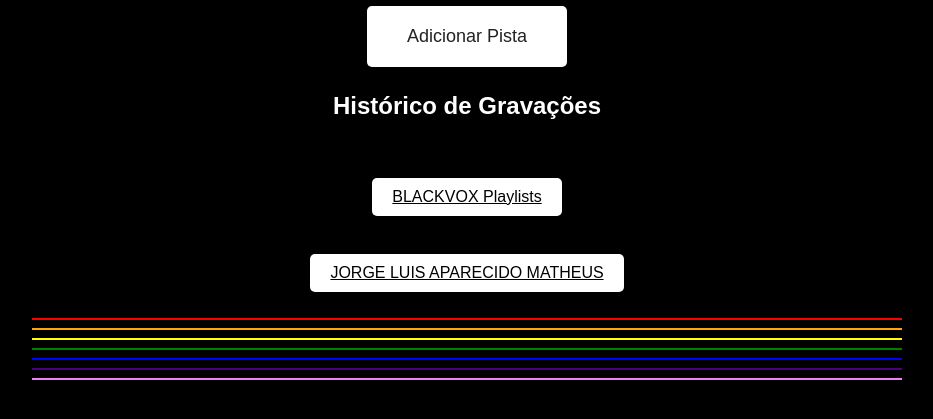
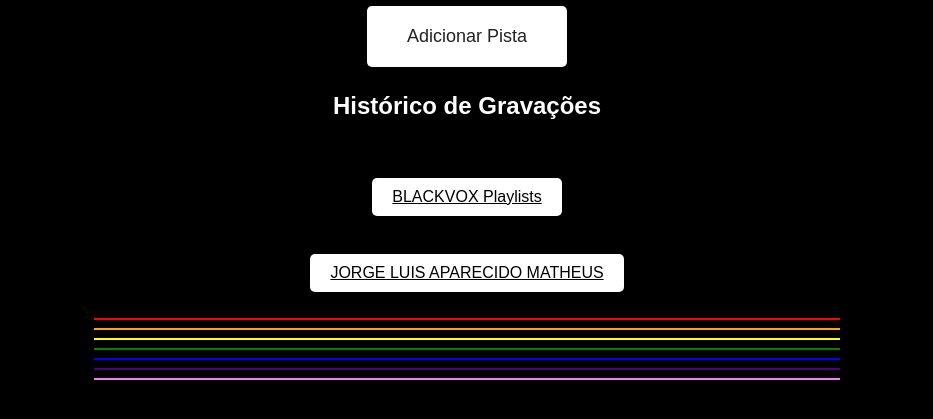
Before and after one commit to jorgedersumatheus/home, a website: page BLACKVOX_Gravador.html in a window 1280 px wide. Shown: the part 99-518 px from the top of the page, without its empty margins (173-1106 px from the left). Drawn offline with Linux system fonts and the light colour scheme.

Commit message:
Update BLACKVOX_Gravador.html

```diff
--- a/BLACKVOX_Gravador.html
+++ b/BLACKVOX_Gravador.html
@@ -118,13 +118,13 @@
 		margin-top: 20px; color: black;">JORGE LUIS APARECIDO MATHEUS</a>
     </center><br>
 
-<hr color=#FF0000 width="70%" align="center" height="20%">
-<hr color=#FFA500 width="70%" align="center" height="20%">
-<hr color=#FFFF00 width="70%" align="center" height="20%">
-<hr color=#008000 width="70%" align="center" height="20%">
-<hr color=#0000FF width="70%" align="center" height="20%">
-<hr color=#4B0082 width="70%" align="center" height="20%">
-<hr color=#EE82EE width="70%" align="center" height="20%">
+<hr color=#FF0000 width="60%" align="center" height="20%">
+<hr color=#FFA500 width="60%" align="center" height="20%">
+<hr color=#FFFF00 width="60%" align="center" height="20%">
+<hr color=#008000 width="60%" align="center" height="20%">
+<hr color=#0000FF width="60%" align="center" height="20%">
+<hr color=#4B0082 width="60%" align="center" height="20%">
+<hr color=#EE82EE width="60%" align="center" height="20%">
 	<br>
 
     <script src="https://cdn.jsdelivr.net/npm/lamejs@1.2.1/lame.min.js"></script>
```
